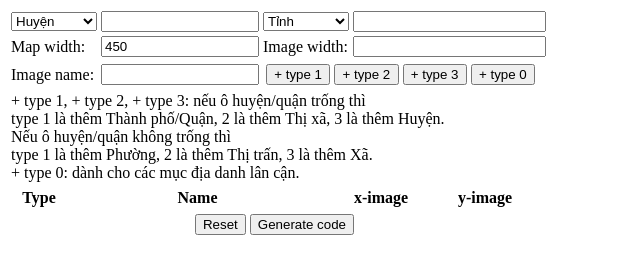
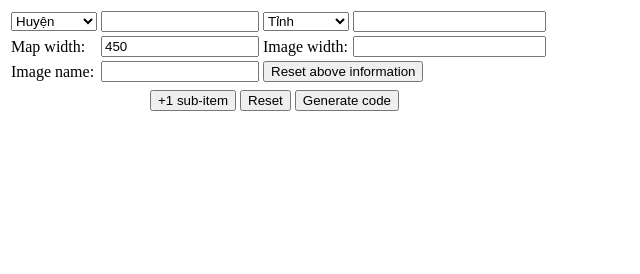
Before and after one commit to dongfanghuangjia/locationmark-tool, a plain HTML site: page index.html in a window 1280 px wide. Shown: the whole page, without its empty margins (0-640 px from the left). Drawn offline with Linux system fonts and the light colour scheme.

Commit message:
update 019.1

```diff
--- a/code.js
+++ b/code.js
@@ -0,0 +1,59 @@
+const btt_resetabove_onclick = () => {
+    document.getElementById("txt_lv4name").value = '';
+    document.getElementById("txt_lv6name").value = '';
+    document.getElementById("txt_mapwidth").value = '450';
+    document.getElementById("txt_imagewidth").value = '';
+    document.getElementById("txt_imagename").value = '';
+}
+var isubitem = 0;
+var ctp_index = 0;
+const btt_addsubitem_onclick = () => {
+    var subitem_list = document.getElementById("subitem_list");
+    isubitem++;
+    // Index
+    var lbl_stt = document.createElement("span");
+    lbl_stt.style = "width: 100px;";
+    lbl_stt.innerText = isubitem.toString().padStart(2,"0") + ". ";
+    subitem_list.appendChild(lbl_stt);
+    // Combobox type
+    var cbb_itype = document.createElement("select");
+    cbb_itype.id = "cbb_itype" + isubitem;
+    cbb_itype.style = "width: 50px;";
+    cbb_itype.addEventListener("click", cbb_itype_onchange);
+    for(i=0;i<4;i++) {
+        var opt_type = document.createElement("option");
+        opt_type.value = i;
+        opt_type.innerText = i;
+        cbb_itype.appendChild(opt_type);
+    }
+    cbb_itype.value = ctp_index;
+    subitem_list.appendChild(cbb_itype);
+    // Textbox name
+    var txt_iname = document.createElement("input");
+    txt_iname.type = "text";
+    txt_iname.id = "txt_iname" + isubitem;
+    txt_iname.style = "width: 150px;";
+    subitem_list.appendChild(txt_iname);
+    // Textbox x-image
+    var nmb_iximg = document.createElement("input");
+    nmb_iximg.type = "number";
+    nmb_iximg.id = "nmb_iximg" + isubitem;
+    nmb_iximg.style = "width: 80px;";
+    nmb_iximg.min = "0";
+    subitem_list.appendChild(nmb_iximg);
+    // Textbox y-image
+    var nmb_iyimg = document.createElement("input");
+    nmb_iyimg.type = "number";
+    nmb_iyimg.id = "nmb_iyimg" + isubitem;
+    nmb_iyimg.style = "width: 80px;";
+    nmb_iyimg.min = "0";
+    subitem_list.appendChild(nmb_iyimg);
+    subitem_list.appendChild(document.createElement("br"));
+}
+const cbb_itype_onchange = () => {
+    ctp_index = document.getElementById("cbb_itype" + isubitem).value;
+}
+const btt_reset_onclick = () => {
+    isubitem = 0;
+    document.getElementById("subitem_list").innerText = "";
+}
--- a/index.html
+++ b/index.html
@@ -31,11 +31,11 @@
             <tr>
                 <td>Map width: </td>
                 <td>
-                    <input type="text" id="txt_mapwidth" style="width:150px;" value="450">
+                    <input type="number" id="txt_mapwidth" style="width:150px;" value="450" min="0">
                 </td>
                 <td>Image width: </td>
                 <td>
-                    <input type="text" id="txt_imagewidth" style="width:100%;">
+                    <input type="number" id="txt_imagewidth" style="width:100%;" min="0">
                 </td>
             </tr>
             <tr>
@@ -44,48 +44,35 @@
                     <input type="text" id="txt_imagename" style="width:150px;">
                 </td>
                 <td colspan="2">
-                    <table style="width:100%;">
-                        <tr>
-                            <td>
-                                <input type="button" id="btt_addtype1" value="+ type 1" style="width: 100%;">
-                            </td>
-                            <td>
-                                <input type="button" id="btt_addtype2" value="+ type 2" style="width: 100%;">
-                            </td>
-                            <td>
-                                <input type="button" id="btt_addtype3" value="+ type 3" style="width: 100%;">
-                            </td>
-                            <td>
-                                <input type="button" id="btt_addtype0" value="+ type 0" style="width: 100%;">
-                            </td>
-                        </tr>
-                    </table>
+                    <input type="button" value="Reset above information"
+                    onclick="btt_resetabove_onclick()">
                 </td>
             </tr>
-            <tr>
+            <!--<tr>
                 <td colspan="4">
+                    <b>Counter type 1: <label id="t1_counter">0</label>,
+                    type 2: <label id="t2_counter">0</label>,
+                    type 3: <label id="t3_counter">0</label>,
+                    type 0: <label id="t0_counter">0</label>.</b>
+                    <br>
                     + type 1, + type 2, + type 3: nếu ô huyện/quận trống thì<br>
                     type 1 là thêm Thành phố/Quận, 2 là thêm Thị xã, 3 là thêm Huyện.<br>
                     Nếu ô huyện/quận không trống thì<br>
                     type 1 là thêm Phường, 2 là thêm Thị trấn, 3 là thêm Xã.<br>
                     + type 0: dành cho các mục địa danh lân cận.
                 </td>
-            </tr>
+            </tr>-->
             <tr>
                 <td colspan="4">
-                    <table style="width: 100%;" id="tab_listitem">
-                        <tr style="text-align: center;">
-                            <th style="width: 50px;">Type</th>
-                            <th>Name</th>
-                            <th style="width: 100px;">x-image</th>
-                            <th style="width: 100px;">y-image</th>
-                        </tr>
-                    </table>
+                    <div id="subitem_list"></div>
                 </td>
             </tr>
             <tr>
                 <td colspan="4" style="text-align: center;">
-                    <input type="button" id="btt_reset" value="Reset">
+                    <input type="button" id="btt_addsubitem" value="+1 sub-item"
+                    onclick="btt_addsubitem_onclick()">
+                    <input type="button" id="btt_reset" value="Reset"
+                    onclick="btt_reset_onclick()">
                     <input type="button" id="btt_generate" value="Generate code">
                 </td>
             </tr>
```
